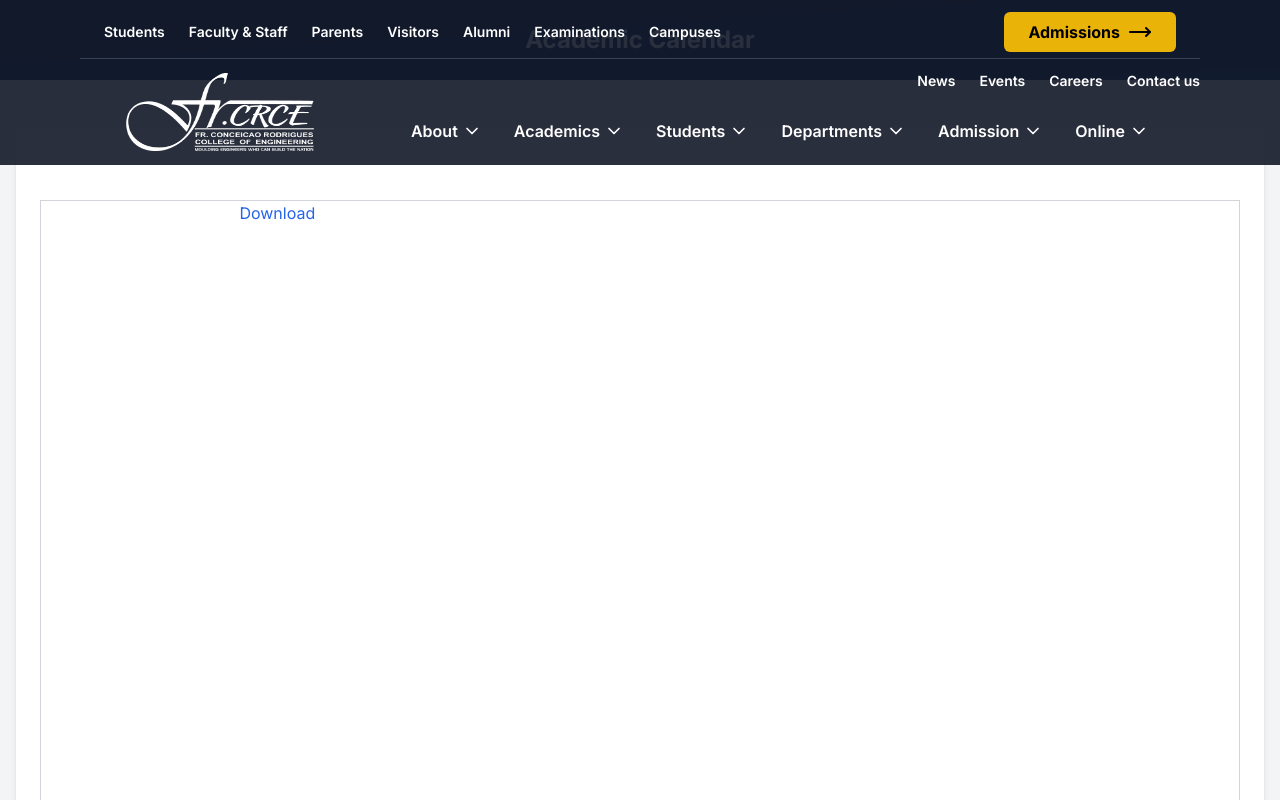
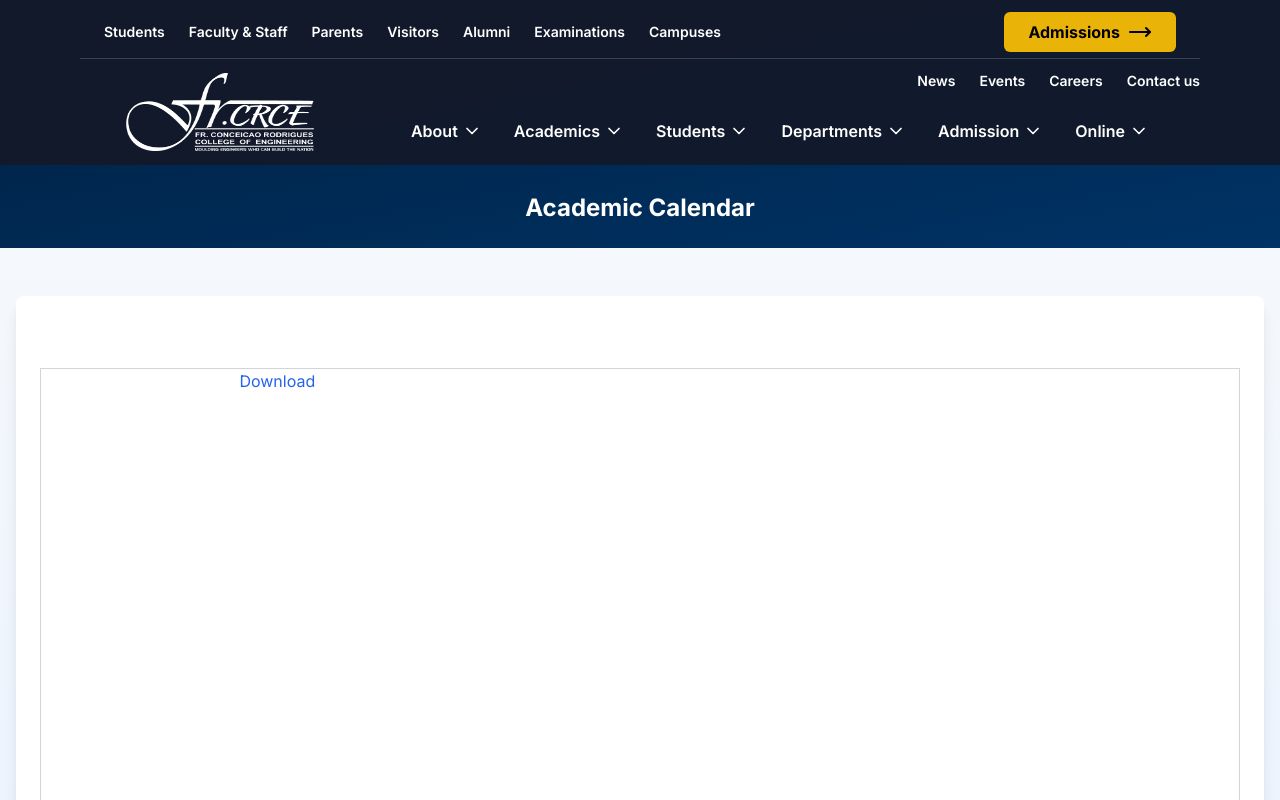
Before and after one commit to Svpathak2005/Crce-Website, a Next.js app: page /academics/calendar in a window 1280 px wide. Shown: the top 800 px of the page. Built offline with nearby package versions, Linux system fonts and the light colour scheme.

Commit message:
acadamics and nav fix

```diff
--- a/src/app/academics/IQAC/page.tsx
+++ b/src/app/academics/IQAC/page.tsx
@@ -17,9 +17,9 @@ const IQACPage = () => {
   ]
 
   return (
-    <div className="flex h-fit w-full flex-col bg-white text-gray-900">
+    <div className="flex h-fit w-full flex-col bg-gradient-to-b from-gray-50 to-[#E5F0FF] text-gray-900">
       <div
-        className="flex h-full w-full flex-col justify-center bg-gradient-to-br from-[#001f3f] to-[#003366] md:flex-row"
+        className="flex h-full w-full flex-col justify-center bg-gradient-to-br pt-36 from-[#001f3f] to-[#003366] md:flex-row"
         id="iqac"
       >
         <div className="flex w-full flex-col items-center justify-center p-8 pt-40 text-white md:w-2/3 md:p-16 md:pt-16">
--- a/src/app/academics/calendar/page.tsx
+++ b/src/app/academics/calendar/page.tsx
@@ -2,13 +2,13 @@ import React from 'react'
 
 const PDFViewerPage = () => {
   return (
-    <div className="flex min-h-screen flex-col bg-gray-100">
-      <header className="bg-gradient-to-br from-[#001f3f] to-[#003366] p-6 text-center text-white">
+    <div className="flex min-h-screen flex-col bg-gradient-to-b from-gray-50 to-[#E5F0FF]">
+      <header className="bg-gradient-to-br pt-48 from-[#001f3f] to-[#003366] p-6 text-center text-white">
         <h1 className="text-2xl font-bold">Academic Calendar</h1>
       </header>
 
-      <main className="container mx-auto my-8 flex-grow p-4">
-        <div className="mb-8 rounded-lg bg-white p-6 shadow-md">
+      <main className="container mx-auto my-8 flex-grow p-4 ">
+        <div className="mb-8 rounded-lg bg-white p-6 shadow-lg">
           <h2 className="mb-4 text-2xl font-semibold">Academic Calendar</h2>
           <div className="h-[800px] w-full">
             {' '}
```
